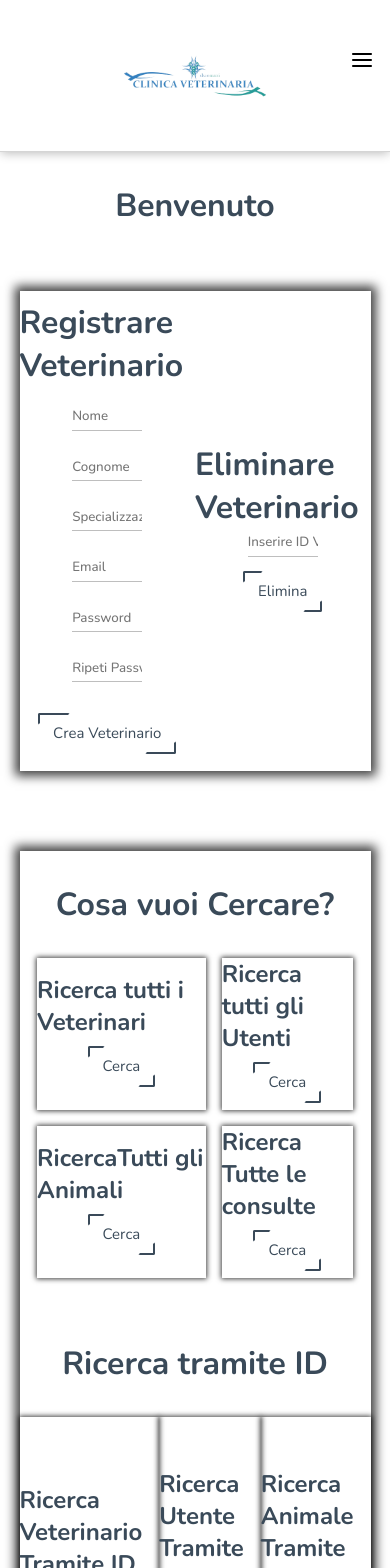
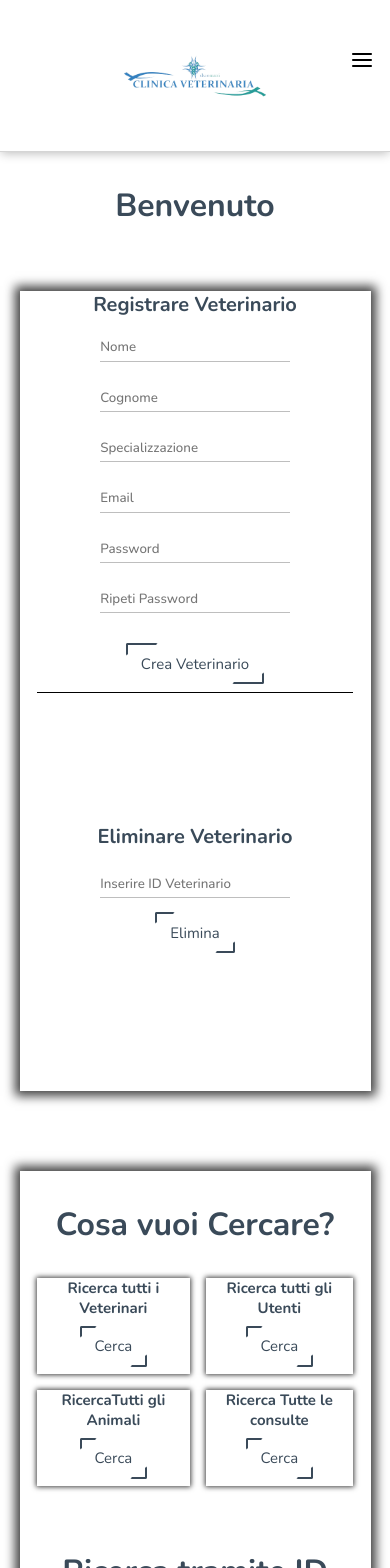
Before and after one commit to Germanilu/ClinicaVeterinariaDueMari, a React (Create React App) app: page /superAdminPanel in a window 390 px wide. Shown: the top 1568 px of the page. Built offline with nearby package versions, Linux system fonts and the light colour scheme.

Commit message:
Feast: Responsive Design SuperAdminPanel

```diff
--- a/src/Containers/SuperAdmin/SuperAdminPanel.scss
+++ b/src/Containers/SuperAdmin/SuperAdminPanel.scss
@@ -117,3 +117,54 @@
     @include flex();
     margin: 1em 0em;
 }
+
+//Responsive Design
+
+@media (max-width: 768px){
+
+    .contGrid{
+        grid-template-columns: repeat(2, auto);
+    }
+}
+
+@media (max-width: 426px){
+
+    .vetContainer{
+        height: 50em;
+        flex-direction: column;
+    }
+
+    .registerVet{
+        width: 90%;
+        border-bottom: 1px solid black;
+        &>h1{
+            font-size: 20px;
+        }
+    }
+
+    .inputShort{
+        width: 60%;
+    }
+
+    .deleteVet{
+        width: 90%;
+        &>h1{
+            font-size: 20px;
+            margin-bottom: 1em;
+        }
+    }
+
+    .researchResult>h2{
+        font-size: 15px;
+        text-align: center;
+    }
+
+    .contGrid{
+        grid-template-columns: repeat(1, auto);
+    }
+
+    .containerSearchId{
+        height: 30em;
+        grid-template-columns: repeat(1, auto);
+    }
+}
```
